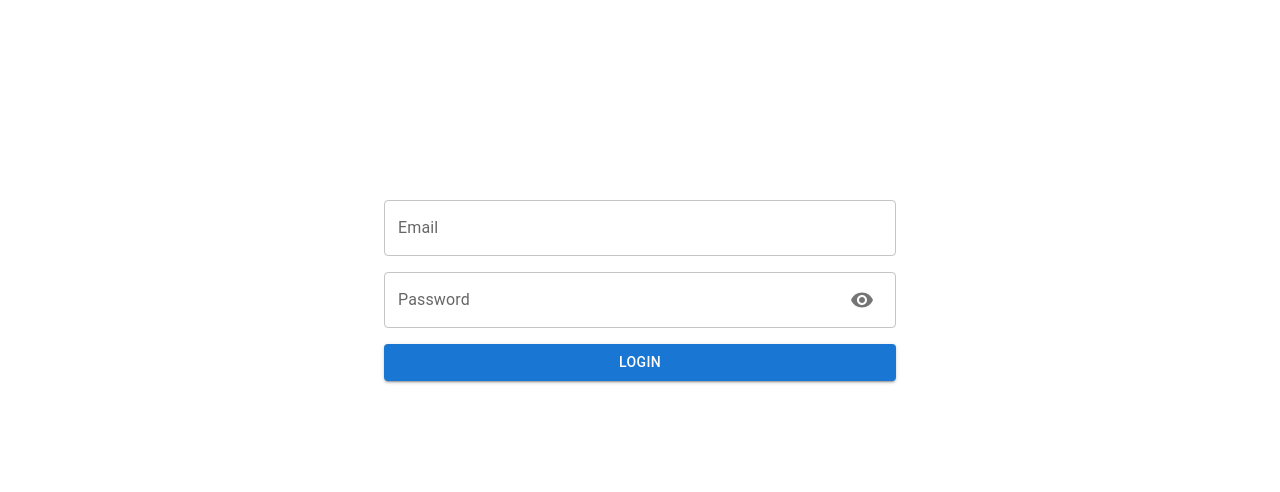
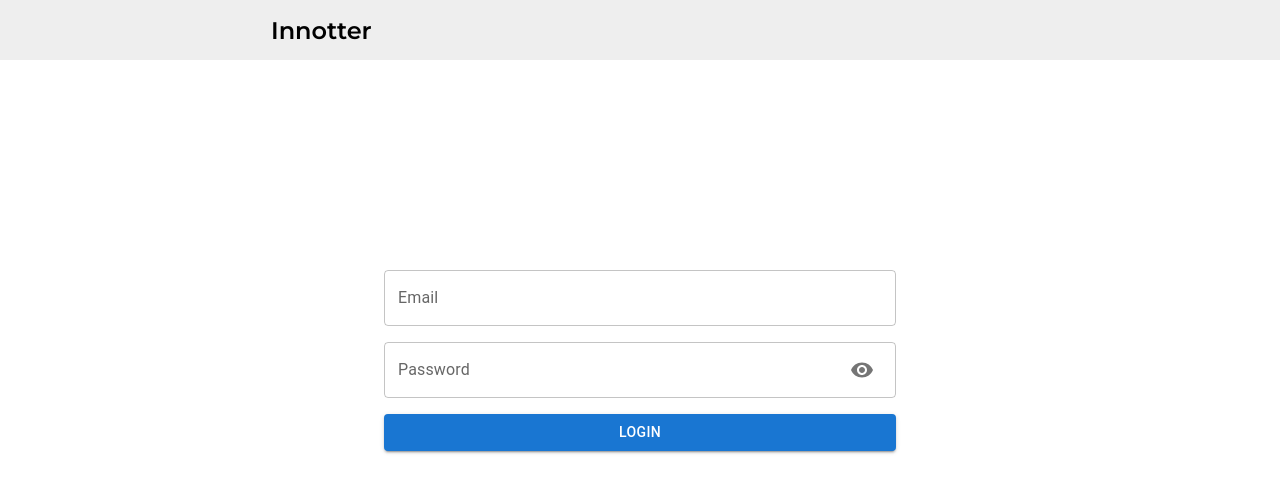
Before and after one commit to 19leshka/Innotter, a React (Create React App) app in the folder innotter-front/: page /login in a window 1280 px wide. Shown: the top 492 px of the page. Built offline with nearby package versions, Linux system fonts and the light colour scheme.

Commit message:
refactor

```diff
--- a/innotter-front/src/App.tsx
+++ b/innotter-front/src/App.tsx
@@ -1,17 +1,28 @@
 import React from 'react'
-import {BrowserRouter, Routes, Route} from 'react-router-dom'
+import {BrowserRouter, Routes, Route ,useNavigate} from 'react-router-dom'
 import {Provider} from 'react-redux'
+import { useTypedSelector } from "./hooks/useTypedSelector"
 import store from './redux/store'
 import Login from './components/Login'
 import Register from './components/Register'
+import Header from './components/Header'
 
 const App:React.FC = () => {
+    const navigate = useNavigate();
+    const isAuth = useTypedSelector(state => state.auth.isAuth);
+    React.useEffect(() => {
+        if(!isAuth) navigate(`/login`);
+    }, [])
+
     return (
-    <div>
+        <div className="wrapper">
+            <Header/>
+            <div className="content">
                 <Routes>
                     <Route path="/login" element={<Login/>}/>
                     <Route path="/register" element={<Register/>}/>
                 </Routes>
+            </div>
         </div>
     );
 }
```
Lines whose indentation alone changed are shown as unchanged.
